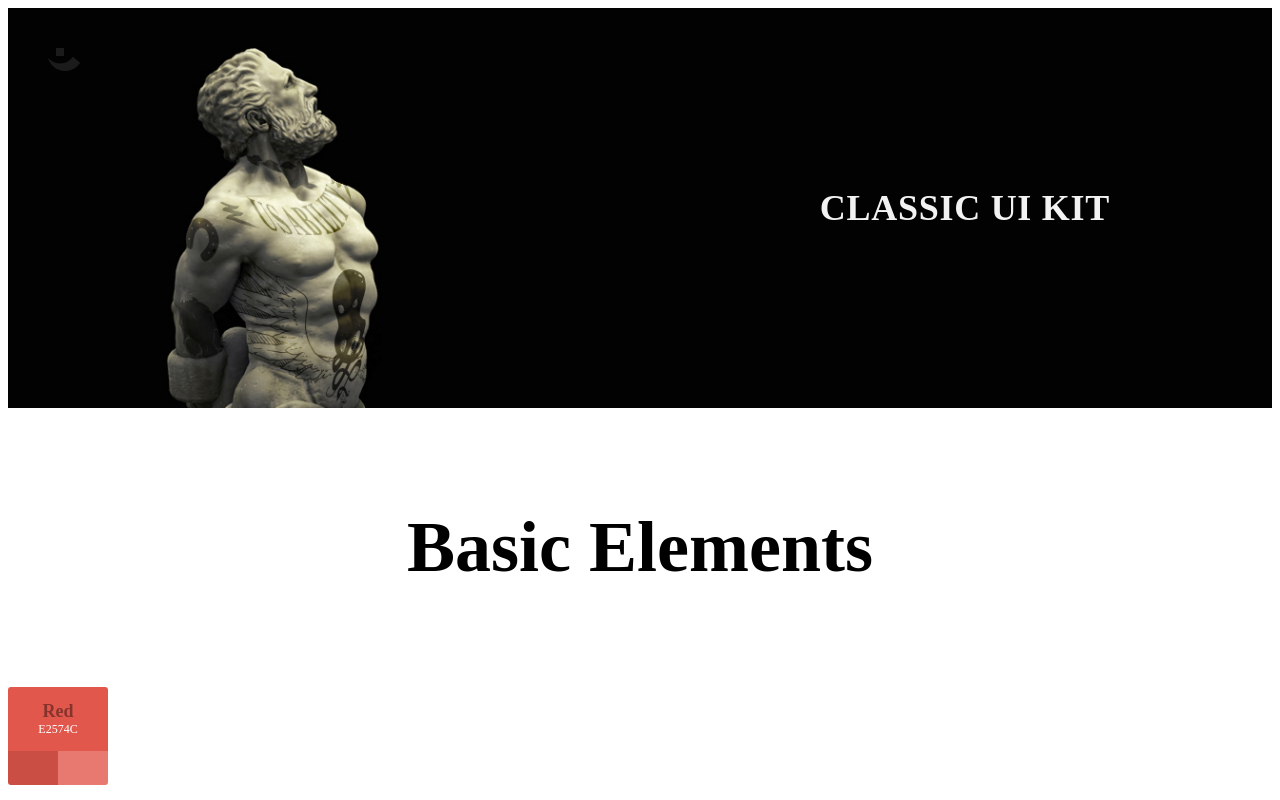
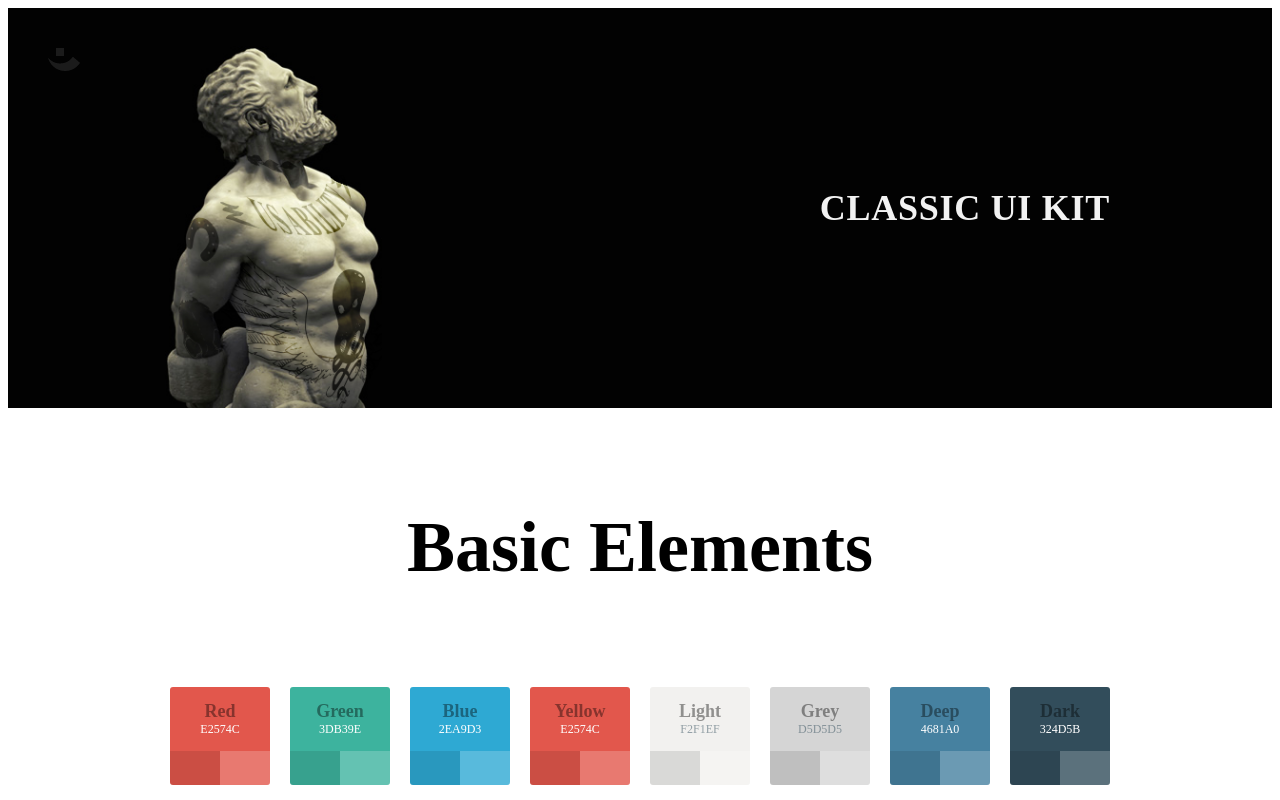
Before and after one commit to vaskes79/vaskes79.github.io, a Gatsby site: page /stylegide in a window 1280 px wide. Built offline with nearby package versions, Linux system fonts and the light colour scheme; Gatsby itself is replaced by a stand-in of ours.

Commit message:
display ColorBox array

```diff
--- a/src/components/ColorBox/ColorBox.jsx
+++ b/src/components/ColorBox/ColorBox.jsx
@@ -5,13 +5,17 @@ const ColorBox = ({ colorValue, name }) => {
   let styles = {
     box: {
       backgroundColor: `#${colorValue}`,
+    },
+    value: {
+      color: (name === 'Light' || name === 'Grey') ? 'rgb(50, 77, 91)' : '#fff',
+      opacity: (name === 'Light' || name === 'Grey') ? '.5' : '1',
     }
   }
   return (
     <div className="ColorBox" style={ styles.box }>
       <div className="ColorBox__info">
         <div className="ColorBox__name">{ name }</div>
-        <div className="ColorBox__value" >{ colorValue }</div>
+        <div className="ColorBox__value" style={styles.value} >{ colorValue }</div>
       </div>
       <div className="ColorBox__shades">
         <span className="ColorBox__shade ColorBox__shade--dark"></span>
--- a/src/pages/stylegide.jsx
+++ b/src/pages/stylegide.jsx
@@ -3,16 +3,30 @@ import React from 'react'
 import HeaderWithImg from '../components/HeaderWithImg'
 import ColorBox from '../components/ColorBox'
 
+const COLORS = [
+  { name: 'Red', value: 'E2574C' },
+  { name: 'Green', value: '3db39e' },
+  { name: 'Blue', value: '2ea9d3' },
+  { name: 'Yellow', value: 'E2574C' },
+  { name: 'Light', value: 'f2f1ef' },
+  { name: 'Grey', value: 'd5d5d5' },
+  { name: 'Deep', value: '4681A0' },
+  { name: 'Dark', value: '324d5b' },
+]
+
 const StyleGide = () => {
+
   return (
     <div>
       <HeaderWithImg />
-      <div className="section group">
+      <div className="section group" style={{ maxWidth: '940px', margin: '0 auto' }}>
         <div className="col span_12_of_12">
-          <h1 style={{textAlign: 'center', fontSize: '72px', padding: '50px 0'}}>Basic Elements</h1>
+          <h1 style={{ textAlign: 'center', fontSize: '72px', padding: '50px 0' }}>Basic Elements</h1>
         </div>
-        <div className="col span_12_of_12">
-          <ColorBox colorValue="E2574C" name="Red" />
+        <div className="col span_12_of_12" style={{ display: 'flex', justifyContent: 'space-between' }}>
+          {
+            COLORS.map(({ name, value }, i) => <ColorBox key={Date.now() + `-${i}`} colorValue={value} name={name} />)
+          }
         </div>
       </div>
     </div>
```
